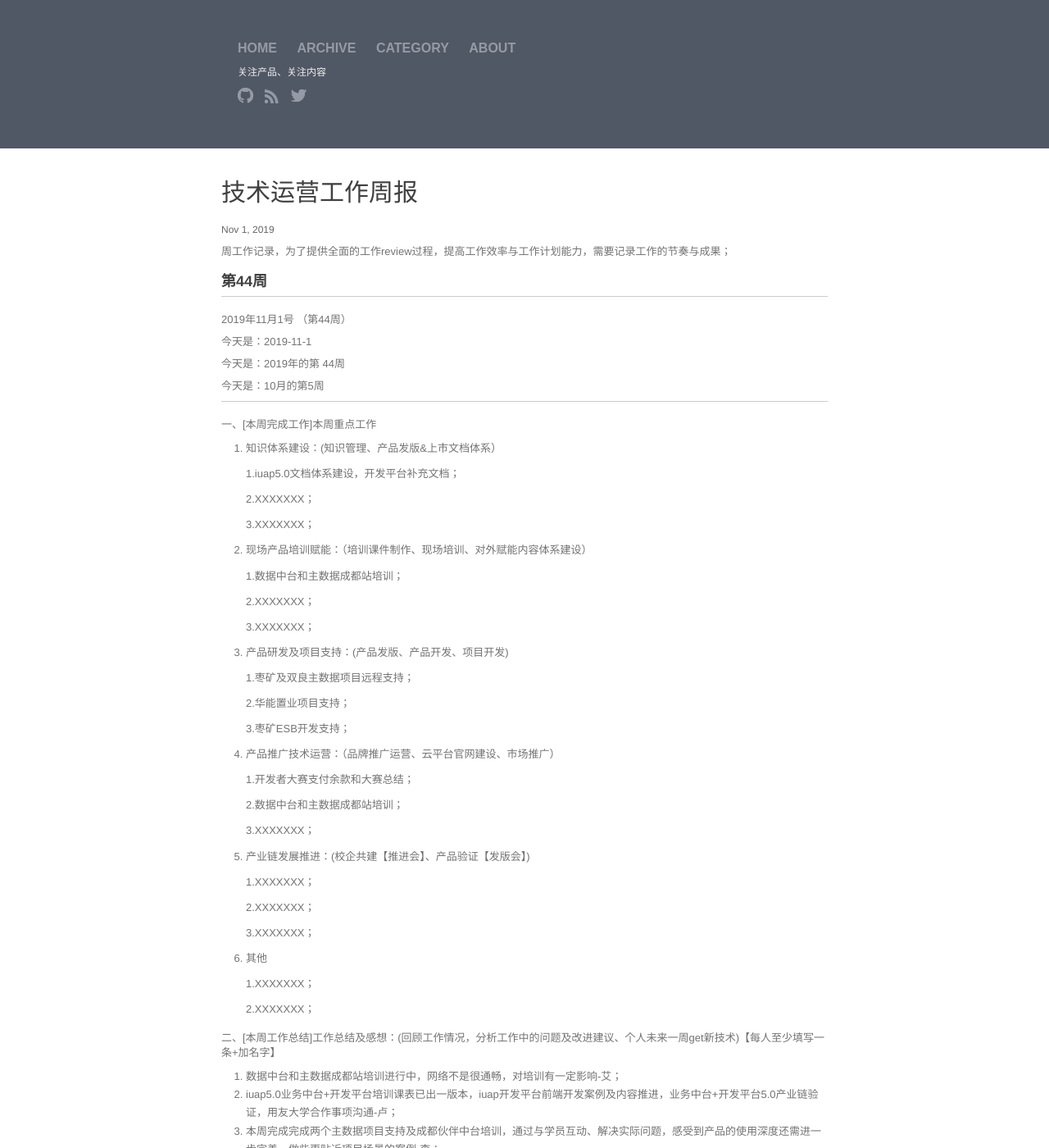
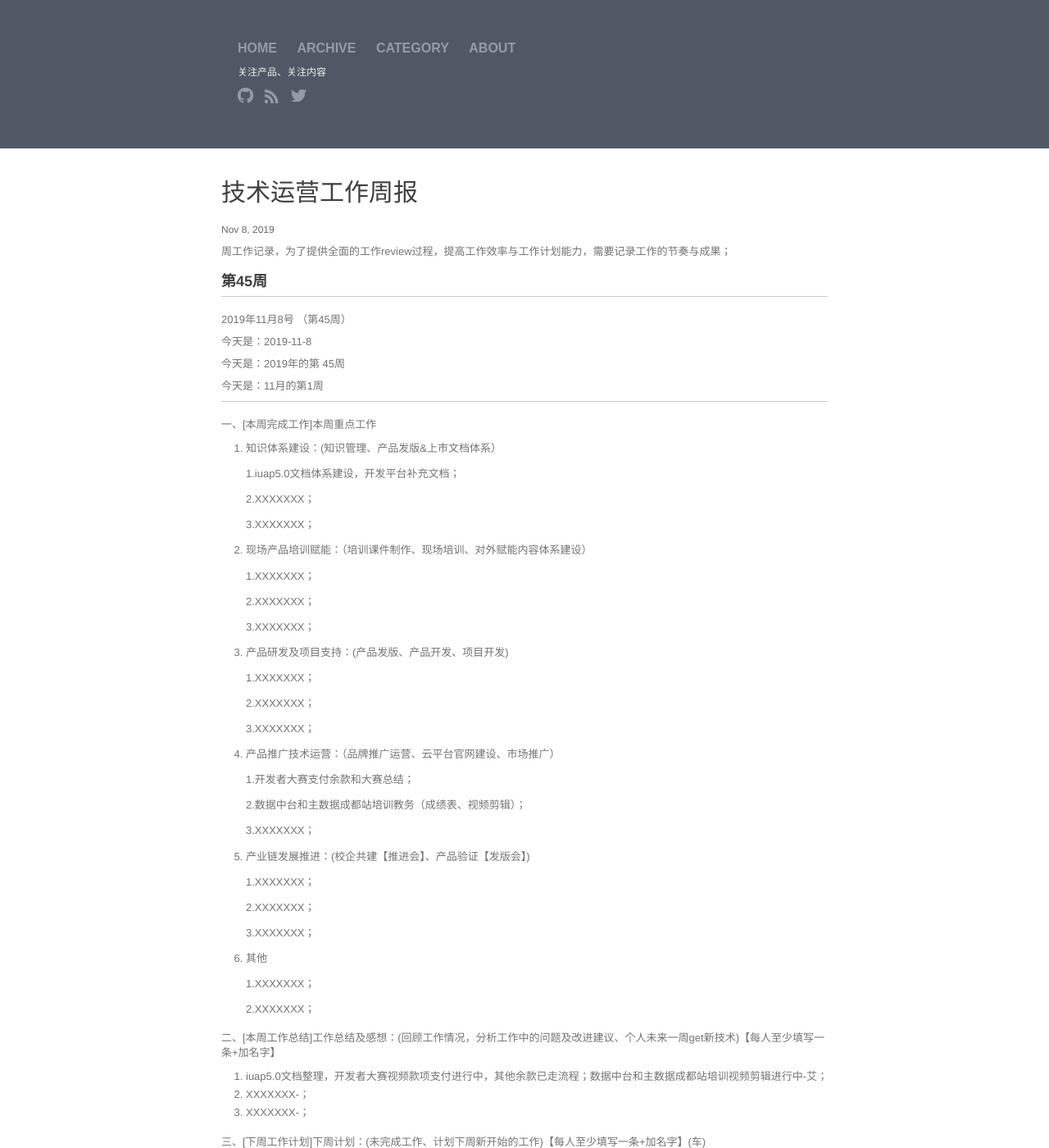
Before and after one commit to walllFlower/blog, a Jekyll site: the page built from _posts/2018-07-17-day_report_cxz.md, in a window 1280 px wide and 1400 px high. Shown: the whole window at 82% size. Built offline with Jekyll 4.4.1, drawn with Linux system fonts in a browser that asks for light colours; comment, search, counter and statistics services are not loaded; some of the changed text lies outside the part shown.

Commit message:
Update 2018-07-17-day_report_cxz.md

```diff
--- a/_posts/2018-07-17-day_report_cxz.md
+++ b/_posts/2018-07-17-day_report_cxz.md
@@ -1,11 +1,89 @@
 ---
 layout: post
 title:  "技术运营工作周报"
-date:   2019-11-1 14:57:32
+date:   2019-11-8 14:57:32
 categories: 技术运营工作周报
 ---
 
 周工作记录，为了提供全面的工作review过程，提高工作效率与工作计划能力，需要记录工作的节奏与成果；
+
+###  第45周
+
+***
+
+2019年11月8号 （第45周）
+
+今天是：2019-11-8
+
+今天是：2019年的第 45周
+
+今天是：11月的第1周
+
+***
+
+
+一、[本周完成工作]本周重点工作
+
+1. 知识体系建设：(知识管理、产品发版&上市文档体系）
+
+    1.iuap5.0文档体系建设，开发平台补充文档；
+
+    2.XXXXXXX；
+
+    3.XXXXXXX；
+
+2. 现场产品培训赋能：（培训课件制作、现场培训、对外赋能内容体系建设）
+
+    1.XXXXXXX；
+
+    2.XXXXXXX；
+
+    3.XXXXXXX；
+
+3. 产品研发及项目支持：(产品发版、产品开发、项目开发)
+
+    1.XXXXXXX；
+
+    2.XXXXXXX；
+
+    3.XXXXXXX；
+
+4. 产品推广技术运营：（品牌推广运营、云平台官网建设、市场推广）
+
+    1.开发者大赛支付余款和大赛总结；
+
+    2.数据中台和主数据成都站培训教务（成绩表、视频剪辑）；
+
+    3.XXXXXXX；
+
+
+5. 产业链发展推进：(校企共建【推进会】、产品验证【发版会】)
+
+    1.XXXXXXX；
+
+    2.XXXXXXX；
+
+    3.XXXXXXX；
+
+6. 其他
+
+    1.XXXXXXX；
+
+    2.XXXXXXX；
+
+二、[本周工作总结]工作总结及感想：(回顾工作情况，分析工作中的问题及改进建议、个人未来一周get新技术)【每人至少填写一条+加名字】
+
+1. iuap5.0文档整理，开发者大赛视频款项支付进行中，其他余款已走流程；数据中台和主数据成都站培训视频剪辑进行中-艾；
+2. XXXXXXX-；
+3. XXXXXXX-；
+
+三、[下周工作计划]下周计划：(未完成工作、计划下周新开始的工作)【每人至少填写一条+加名字】(车)
+
+1. iuap5.0文档整理、开发者大赛支付余款、发放奖杯；数据中台和主数据成都站培训教务-艾；
+2. XXXXXXX-；
+3. XXXXXXX-；
+
+
 
 ###  第44周
 
```
